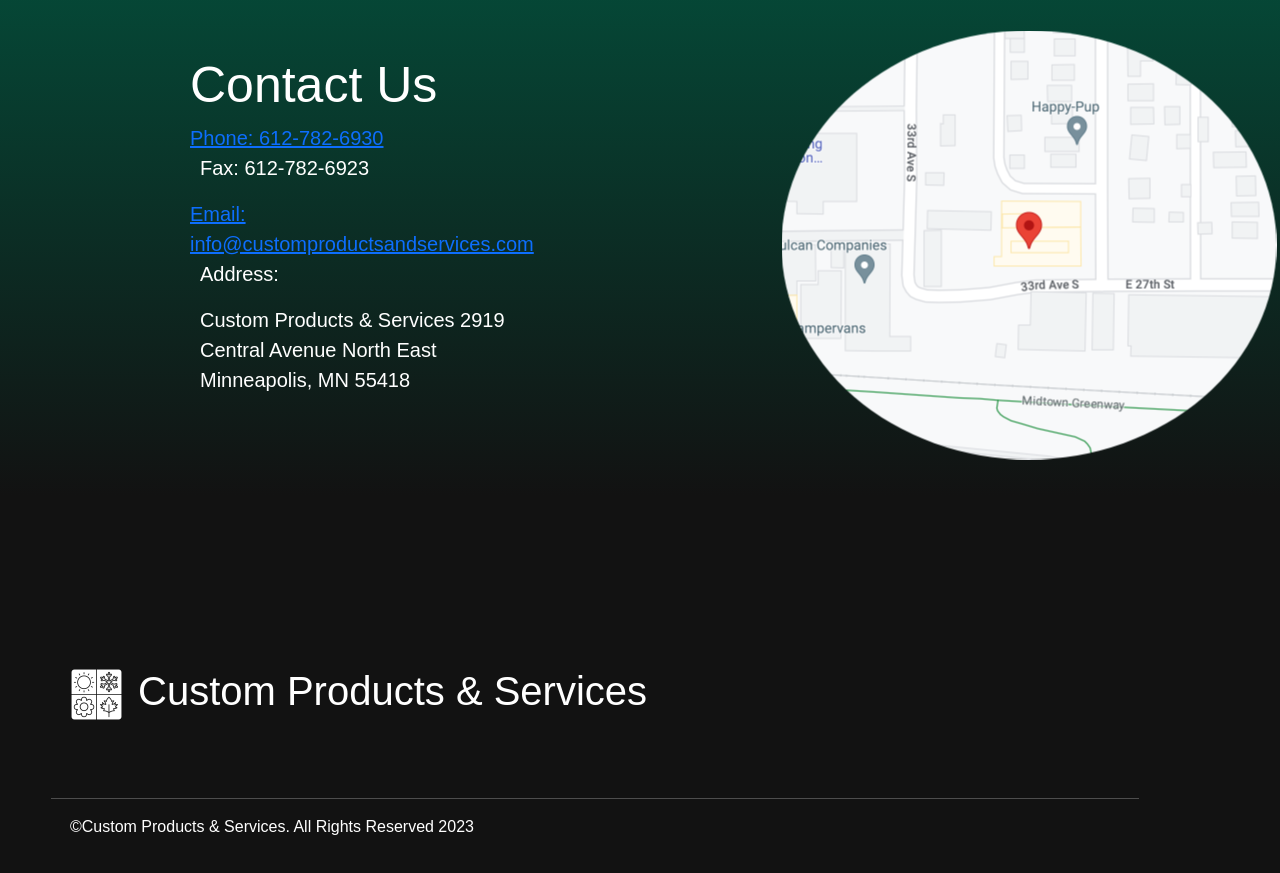
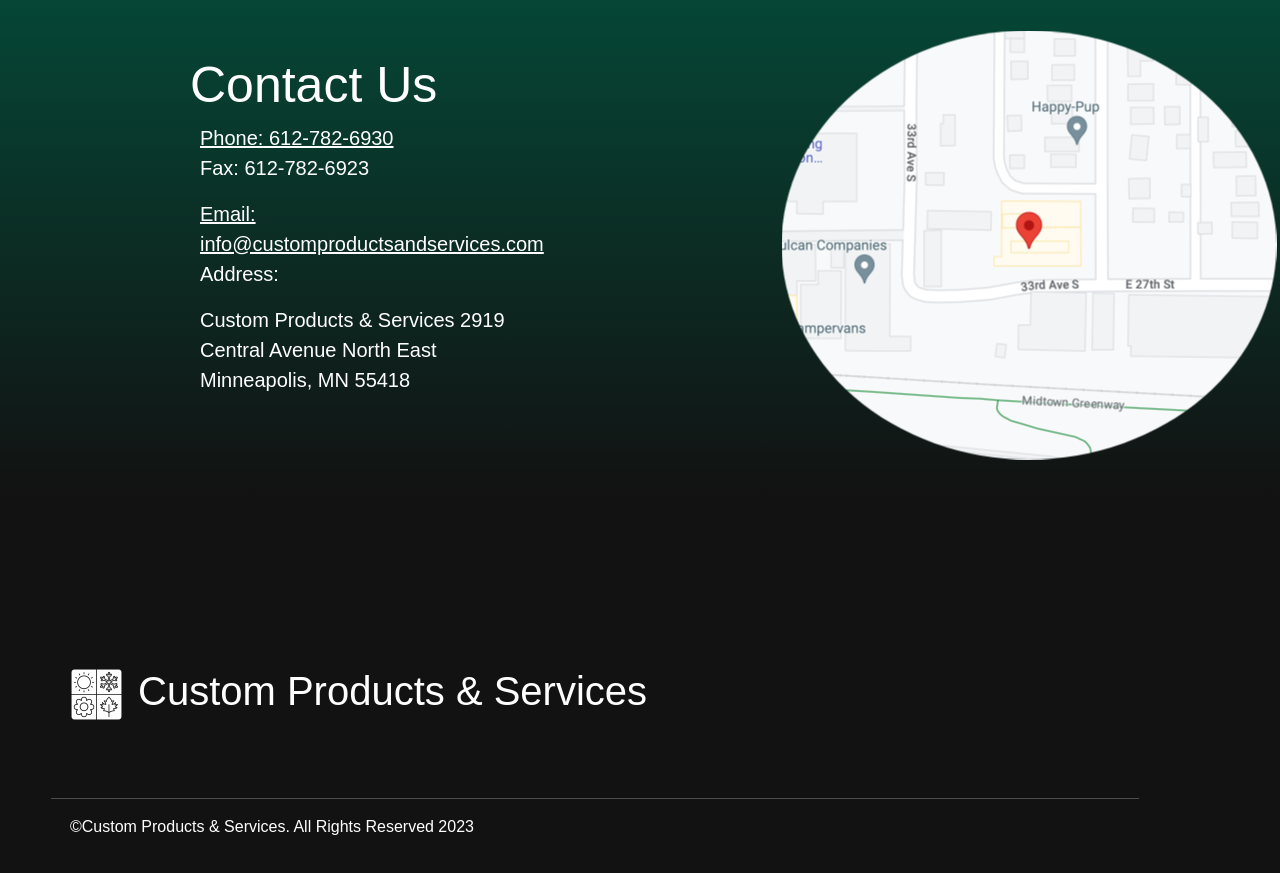
Before and after one commit to MikeAtwood/custom-products, a React (Vite) app: page /contact in a window 1280 px wide. Shown: the part 2360-3233 px from the top of the page. Built offline with nearby package versions, Linux system fonts and the light colour scheme; grey boxes are pictures that could not be loaded.

Commit message:
styled contact anchor tags

```diff
--- a/src/App.css
+++ b/src/App.css
@@ -308,6 +308,12 @@ nav.navbar {
   left: 10px;
 }
 
+.left-content a {
+  position: relative;
+  left: 10px;
+  color: #fff;
+}
+
 .right-content img {
   transform: scale(.5);
   border-radius: 50%;
```
